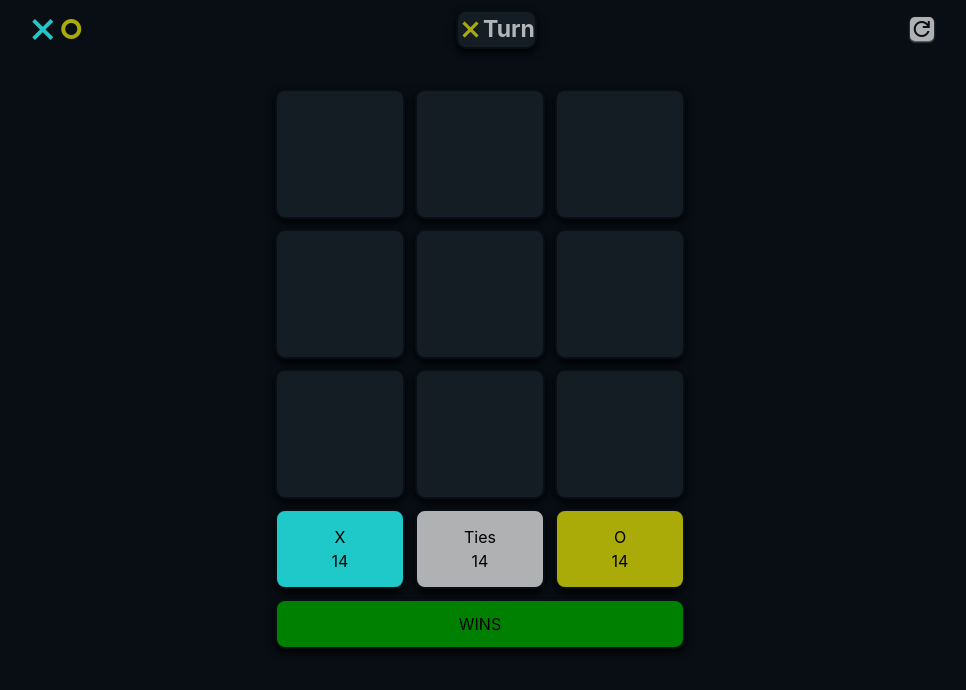
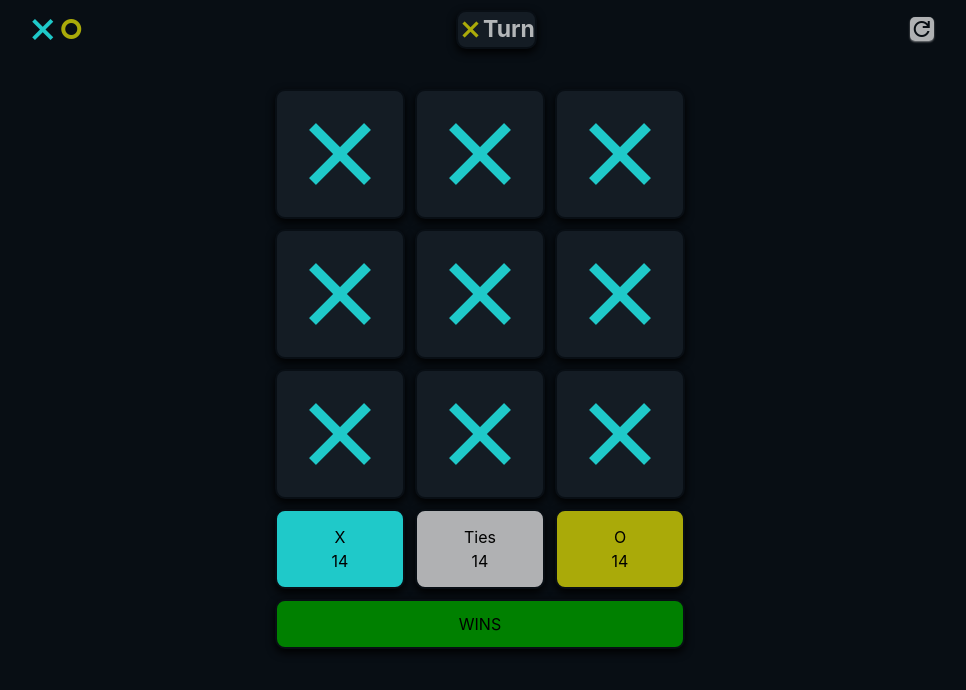
Before and after one commit to HoussemRg/TIC-TAC-TOE-React-App, a React (Create React App) app: page / in a window 1280 px wide. Shown: the top 690 px of the page, without its empty margins (160-1126 px from the left). Built offline with nearby package versions, Linux system fonts and the light colour scheme.

Commit message:
chages failed

```diff
--- a/src/App.tsx
+++ b/src/App.tsx
@@ -1,14 +1,28 @@
-import React from 'react';
+import React, { useState } from 'react';
 import './App.css';
 import GameBody from './Components/gameBody/gameBody';
 import Header from "./Components/header/header";
 
+export interface IUserTurn{
+  xTurn:boolean
+  oTurn:boolean
+
+}
 
 function App() {
+  const [turn,setTurn]=useState<IUserTurn>({xTurn:true,oTurn:false});
+  const playTurn=():void=>{
+    const newTurn:IUserTurn={
+      xTurn:false,
+      oTurn:true,
+    }
+    setTurn(newTurn);
+  }
   return (
+
     <div className="App">
       <Header />
-      <GameBody />
+      <GameBody turn={turn} playTurn={playTurn} />
 
 
     </div>
--- a/src/Components/gameBody/gameBody.css
+++ b/src/Components/gameBody/gameBody.css
@@ -72,6 +72,16 @@
     background-color: green;
     color:black;
 }
+.xBodySymbole{
+    color:rgb(31, 201, 201);
+    font-size: 100px;
+    font-weight: bold;
+}
+.oBodySymbole{
+    color:rgb(170, 170, 9);
+    font-size: 100px;
+    font-weight: bold;
+}
 @media screen and (max-width:152px){
     .box{
         background-color: #141c24;
--- a/src/Components/gameBody/gameBody.tsx
+++ b/src/Components/gameBody/gameBody.tsx
@@ -1,20 +1,28 @@
-import React from 'react';
 import './gameBody.css';
+import { IUserTurn } from '../../App';
+
+interface IPlayTurn{
+    turn:IUserTurn
+    playTurn:()=>void
+}
 
 
-function GameBody() {
+
+
+function GameBody(props:IPlayTurn) {
+
   return (
     <div className="gameBody">
         <div className="grid">
-        <button className="box"></button>
-        <button className="box"></button>
-        <button className="box"></button>
-        <button className="box"></button>
-        <button className="box"></button>
-        <button className="box"></button>
-        <button className="box"></button>
-        <button className="box"></button>
-        <button className="box"></button>
+        <button className="box" onClick={props.playTurn}>{ props.turn.xTurn && <span className="material-symbols-outlined xBodySymbole">close</span>}{ props.turn.oTurn && <span className="material-symbols-outlined oBodySymbole">trip_origin</span>}</button>
+        <button className="box" onClick={props.playTurn}>{ props.turn.xTurn && <span className="material-symbols-outlined xBodySymbole">close</span>}{ props.turn.oTurn && <span className="material-symbols-outlined oBodySymbole">trip_origin</span>}</button>
+        <button className="box" onClick={props.playTurn}>{ props.turn.xTurn && <span className="material-symbols-outlined xBodySymbole">close</span>}{ props.turn.oTurn && <span className="material-symbols-outlined oBodySymbole">trip_origin</span>}</button>
+        <button className="box" onClick={props.playTurn}>{ props.turn.xTurn && <span className="material-symbols-outlined xBodySymbole">close</span>}{ props.turn.oTurn && <span className="material-symbols-outlined oBodySymbole">trip_origin</span>}</button>
+        <button className="box" onClick={props.playTurn}>{ props.turn.xTurn && <span className="material-symbols-outlined xBodySymbole">close</span>}{ props.turn.oTurn && <span className="material-symbols-outlined oBodySymbole">trip_origin</span>}</button>
+        <button className="box" onClick={props.playTurn}>{ props.turn.xTurn && <span className="material-symbols-outlined xBodySymbole">close</span>}{ props.turn.oTurn && <span className="material-symbols-outlined oBodySymbole">trip_origin</span>}</button>
+        <button className="box" onClick={props.playTurn}>{ props.turn.xTurn && <span className="material-symbols-outlined xBodySymbole">close</span>}{ props.turn.oTurn && <span className="material-symbols-outlined oBodySymbole">trip_origin</span>}</button>
+        <button className="box" onClick={props.playTurn}>{ props.turn.xTurn && <span className="material-symbols-outlined xBodySymbole">close</span>}{ props.turn.oTurn && <span className="material-symbols-outlined oBodySymbole">trip_origin</span>}</button>
+        <button className="box" onClick={props.playTurn}>{ props.turn.xTurn && <span className="material-symbols-outlined xBodySymbole">close</span>}{ props.turn.oTurn && <span className="material-symbols-outlined oBodySymbole">trip_origin</span>}</button>
         <button className="x">
             <div>
                 <div>X</div>
```
